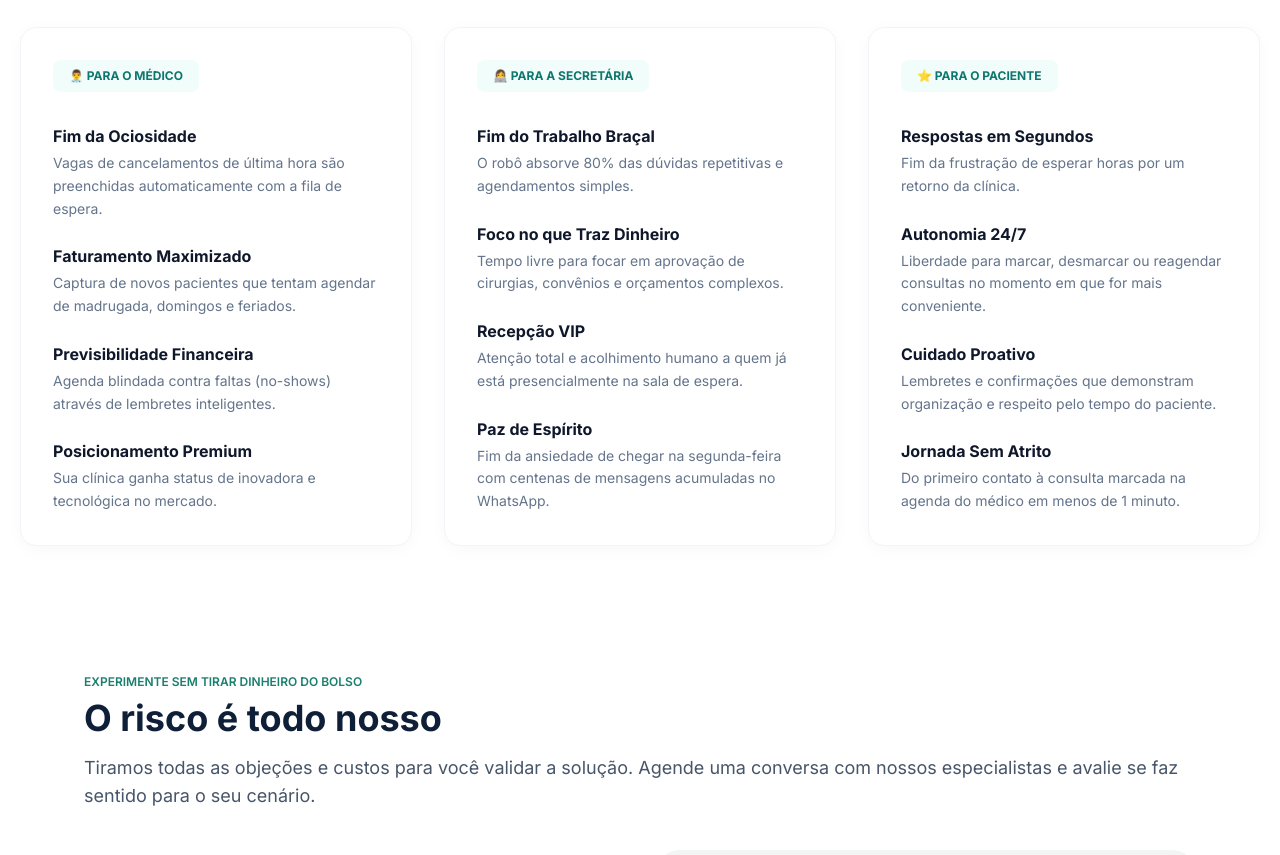
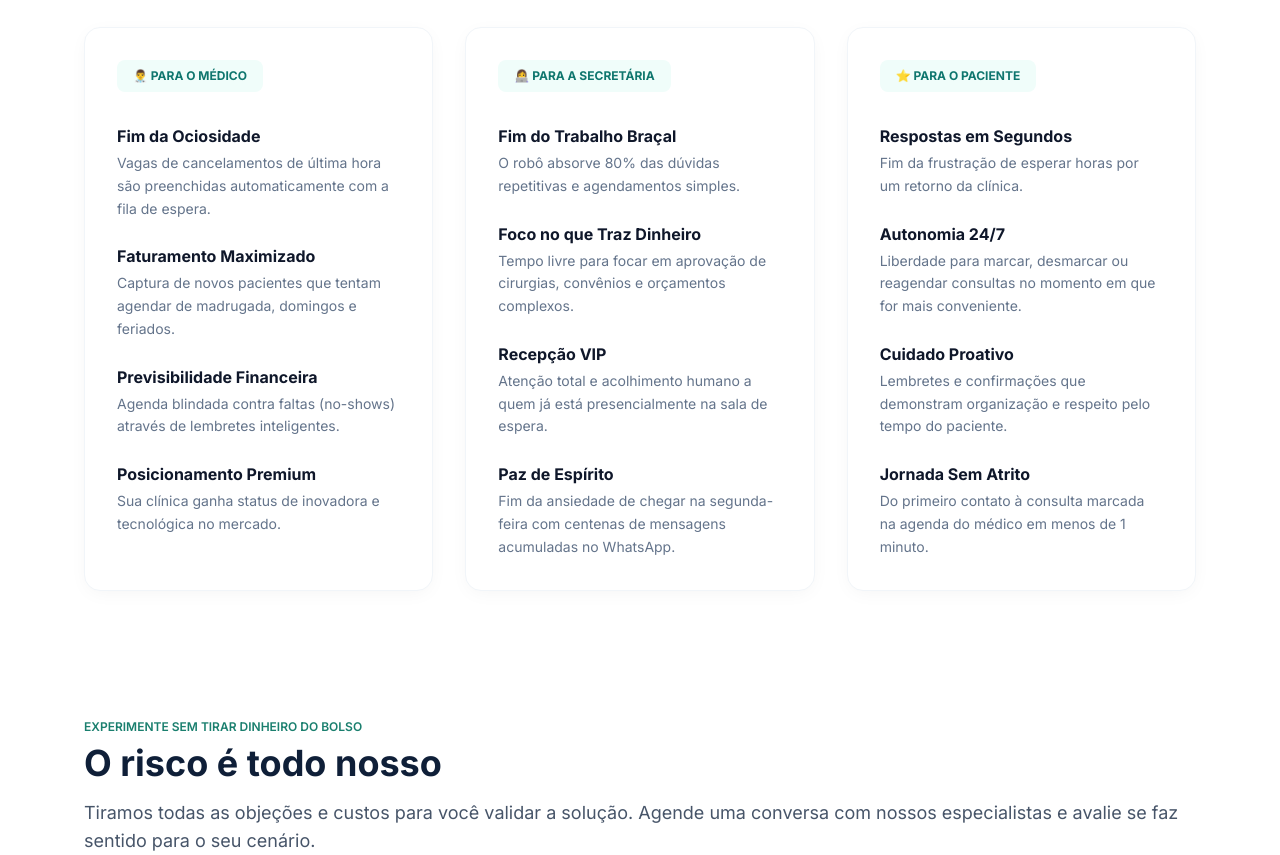
Before and after one commit to santos3tecnologia/site, a plain HTML site: page index.html in a window 1280 px wide. Shown: the part 5600-6455 px from the top of the page. Drawn offline with nearby package versions, Linux system fonts and the light colour scheme.

Commit message:
Alterações no site

```diff
--- a/index.html
+++ b/index.html
@@ -207,7 +207,7 @@
 </section>
 
 
-    <body><section class="max-w-7xl mx-auto px-5 py-16 bg-white font-sans">
+<section class="max-w-6xl mx-auto px-5 py-16 bg-white font-sans">
   <div class="max-w-3xl">
     <p class="text-sm font-bold text-teal-700 uppercase tracking-wider">O Efeito Santos³ na prática</p>
     <h2 class="mt-3 text-3xl md:text-4xl font-extrabold text-slate-900 leading-tight">Uma única solução. Três frentes de lucro e eficiência.</h2>
@@ -221,19 +221,19 @@
       </span>
       <ul class="space-y-6">
         <li>
-          <h4 class="font-bold text-slate-900 text-base">Fim da Ociosidade</h4>
+          <h3 class="font-bold text-slate-900 text-base">Fim da Ociosidade</h3>
           <p class="mt-1 text-sm text-slate-500 leading-relaxed">Vagas de cancelamentos de última hora são preenchidas automaticamente com a fila de espera.</p>
         </li>
         <li>
-          <h4 class="font-bold text-slate-900 text-base">Faturamento Maximizado</h4>
+          <h3 class="font-bold text-slate-900 text-base">Faturamento Maximizado</h3>
           <p class="mt-1 text-sm text-slate-500 leading-relaxed">Captura de novos pacientes que tentam agendar de madrugada, domingos e feriados.</p>
         </li>
         <li>
-          <h4 class="font-bold text-slate-900 text-base">Previsibilidade Financeira</h4>
+          <h3 class="font-bold text-slate-900 text-base">Previsibilidade Financeira</h3>
           <p class="mt-1 text-sm text-slate-500 leading-relaxed">Agenda blindada contra faltas (no-shows) através de lembretes inteligentes.</p>
         </li>
         <li>
-          <h4 class="font-bold text-slate-900 text-base">Posicionamento Premium</h4>
+          <h3 class="font-bold text-slate-900 text-base">Posicionamento Premium</h3>
           <p class="mt-1 text-sm text-slate-500 leading-relaxed">Sua clínica ganha status de inovadora e tecnológica no mercado.</p>
         </li>
       </ul>
@@ -246,19 +246,19 @@
       </span>
       <ul class="space-y-6">
         <li>
-          <h4 class="font-bold text-slate-900 text-base">Fim do Trabalho Braçal</h4>
+          <h3 class="font-bold text-slate-900 text-base">Fim do Trabalho Braçal</h3>
           <p class="mt-1 text-sm text-slate-500 leading-relaxed">O robô absorve 80% das dúvidas repetitivas e agendamentos simples.</p>
         </li>
         <li>
-          <h4 class="font-bold text-slate-900 text-base">Foco no que Traz Dinheiro</h4>
+          <h3 class="font-bold text-slate-900 text-base">Foco no que Traz Dinheiro</h3>
           <p class="mt-1 text-sm text-slate-500 leading-relaxed">Tempo livre para focar em aprovação de cirurgias, convênios e orçamentos complexos.</p>
         </li>
         <li>
-          <h4 class="font-bold text-slate-900 text-base">Recepção VIP</h4>
+          <h3 class="font-bold text-slate-900 text-base">Recepção VIP</h3>
           <p class="mt-1 text-sm text-slate-500 leading-relaxed">Atenção total e acolhimento humano a quem já está presencialmente na sala de espera.</p>
         </li>
         <li>
-          <h4 class="font-bold text-slate-900 text-base">Paz de Espírito</h4>
+          <h3 class="font-bold text-slate-900 text-base">Paz de Espírito</h3>
           <p class="mt-1 text-sm text-slate-500 leading-relaxed">Fim da ansiedade de chegar na segunda-feira com centenas de mensagens acumuladas no WhatsApp.</p>
         </li>
       </ul>
@@ -271,26 +271,26 @@
       </span>
       <ul class="space-y-6">
         <li>
-          <h4 class="font-bold text-slate-900 text-base">Respostas em Segundos</h4>
+          <h3 class="font-bold text-slate-900 text-base">Respostas em Segundos</h3>
           <p class="mt-1 text-sm text-slate-500 leading-relaxed">Fim da frustração de esperar horas por um retorno da clínica.</p>
         </li>
         <li>
-          <h4 class="font-bold text-slate-900 text-base">Autonomia 24/7</h4>
+          <h3 class="font-bold text-slate-900 text-base">Autonomia 24/7</h3>
           <p class="mt-1 text-sm text-slate-500 leading-relaxed">Liberdade para marcar, desmarcar ou reagendar consultas no momento em que for mais conveniente.</p>
         </li>
         <li>
-          <h4 class="font-bold text-slate-900 text-base">Cuidado Proativo</h4>
+          <h3 class="font-bold text-slate-900 text-base">Cuidado Proativo</h3>
           <p class="mt-1 text-sm text-slate-500 leading-relaxed">Lembretes e confirmações que demonstram organização e respeito pelo tempo do paciente.</p>
         </li>
         <li>
-          <h4 class="font-bold text-slate-900 text-base">Jornada Sem Atrito</h4>
+          <h3 class="font-bold text-slate-900 text-base">Jornada Sem Atrito</h3>
           <p class="mt-1 text-sm text-slate-500 leading-relaxed">Do primeiro contato à consulta marcada na agenda do médico em menos de 1 minuto.</p>
         </li>
       </ul>
     </div>
 
   </div>
-</section></body>
+</section>
 
 
 <!-- ========== OFERTA RISCO ZERO ========== -->
```
